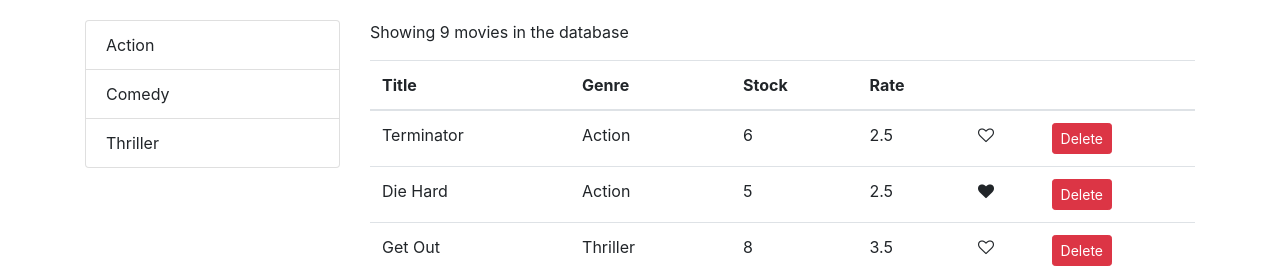
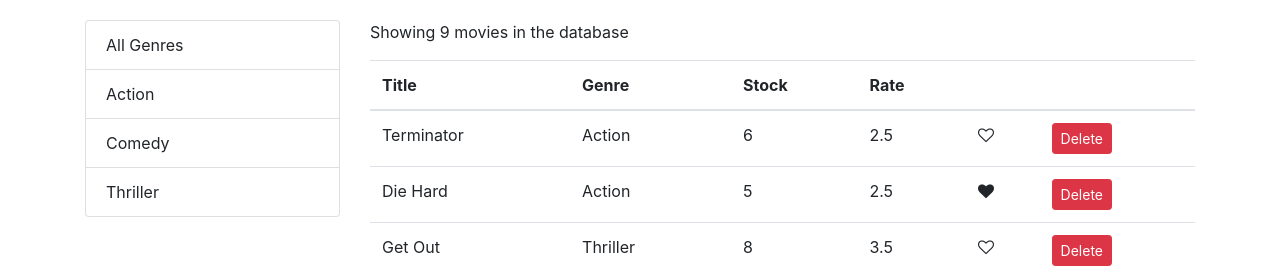
Before and after one commit to cbermedina/React-Vidly, a React (Create React App) app: page / in a window 1280 px wide. Shown: the top 268 px of the page. Built offline with nearby package versions, Linux system fonts and the light colour scheme.

Commit message:
Add group component

```diff
--- a/src/components/common/listGroup.jsx
+++ b/src/components/common/listGroup.jsx
@@ -1,11 +1,19 @@
 import React from 'react';
 const ListGroup =  (props) =>{
-    const { items, textProperty, valueProperty } = props;
+    const { items, textProperty, valueProperty, selectedItem, onItemSelect } = props;
     return<ul className="list-group">
-        {items.map(item => <li key={item[valueProperty]} className="list-group-item list-group">
+        {items.map(item => <li
+        onClick={()=> onItemSelect(item) }
+        key={item[valueProperty]}
+        className={item === selectedItem ? "list-group-item active": "list-group-item"}>
         {item[textProperty]}
         </li>)}
 
     </ul>;
 };
+
+ListGroup.defaultProps = {
+    textProperty: 'name',
+    valueProperty: '_id'
+};
 export default ListGroup;
--- a/src/components/movies.jsx
+++ b/src/components/movies.jsx
@@ -16,7 +16,8 @@
     };
 
     componentDidMount() {
-        this.setState({genres: getGenres(), movies: getMovies()})
+        const genres =[{name: 'All Genres'},...getGenres()];
+        this.setState({genres, movies: getMovies()})
     }
 
     handleDelete = movie =>{
@@ -37,28 +38,28 @@
     this.setState({ currentPage: page });
     };
 
-    handleGenreSelect = () =>{
-
+    handleGenreSelect = genre =>{
+    this.setState({ selectedGenre: genre, currentPage:1 });
     }
 
     render() {
         const { length: count } = this.state.movies;
-        const { currentPage, pageSize, movies: allMovies } = this.state;
+        const { currentPage, pageSize, selectedGenre, movies: allMovies } = this.state;
         if(count === 0)
         return <p>Thre are no movies in the database</p>
 
-        const movies = paginate(allMovies,currentPage , pageSize);
+        const filtered = selectedGenre && selectedGenre._id ? allMovies.filter(m=> m.genre._id === selectedGenre._id) : allMovies;
+        const movies = paginate(filtered, currentPage , pageSize);
 
         return (<div className="row">
             <div className="col-3">
                 <ListGroup
                 items={this.state.genres}
-                textProperty="name"
-                valueProperty="_id"
+                selectedItem={this.state.selectedGenre}
                 onItemSelect={this.handleGenreSelect}/>
             </div>
             <div className="col">
-                <p>Showing {count} movies in the database</p>
+                <p>Showing {filtered.length} movies in the database</p>
                 <table className="table">
                     <thead>
                         <tr>
@@ -87,7 +88,7 @@
                     </tbody>
                 </table>
                 <Pagination
-                itemsCount={ count }
+                itemsCount={ filtered.length }
                 pageSize={ pageSize }
                 currentPage={ currentPage }
                 onPageChange={this.handlePageChange}/>
```
